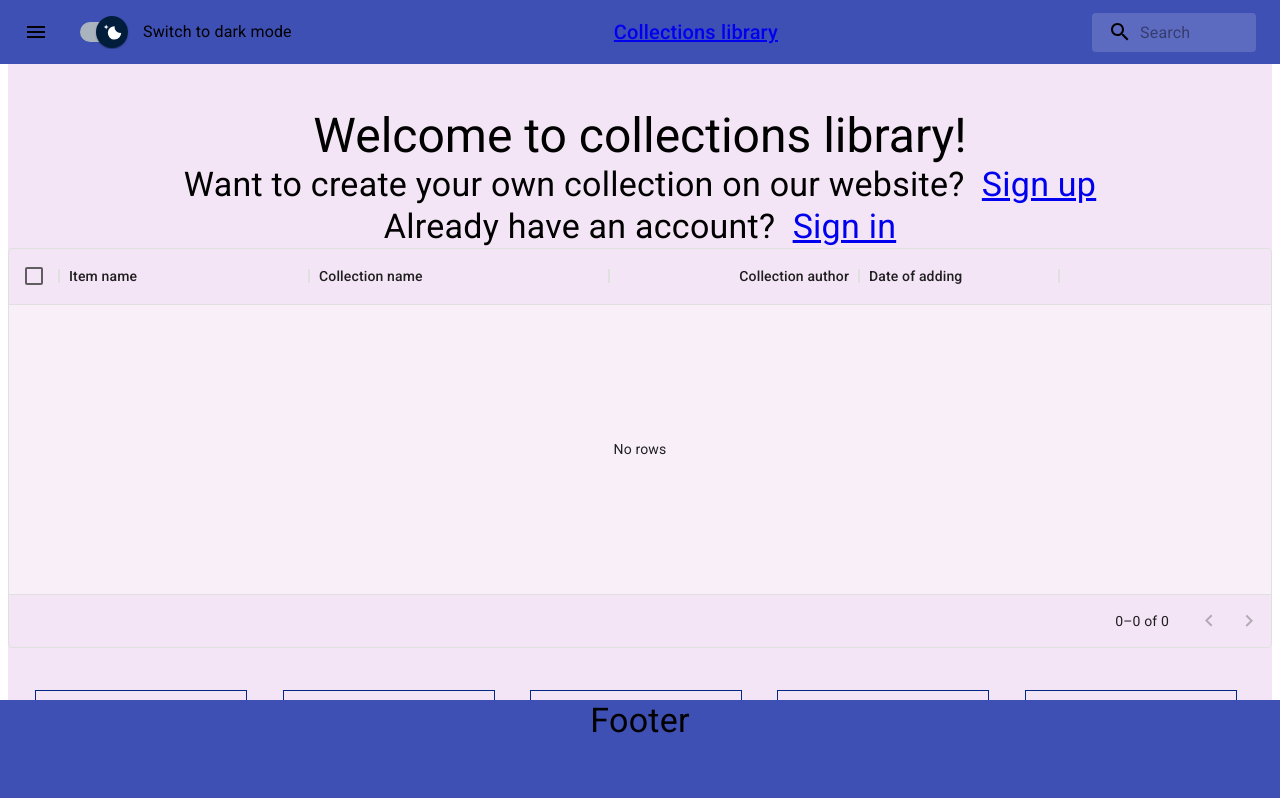
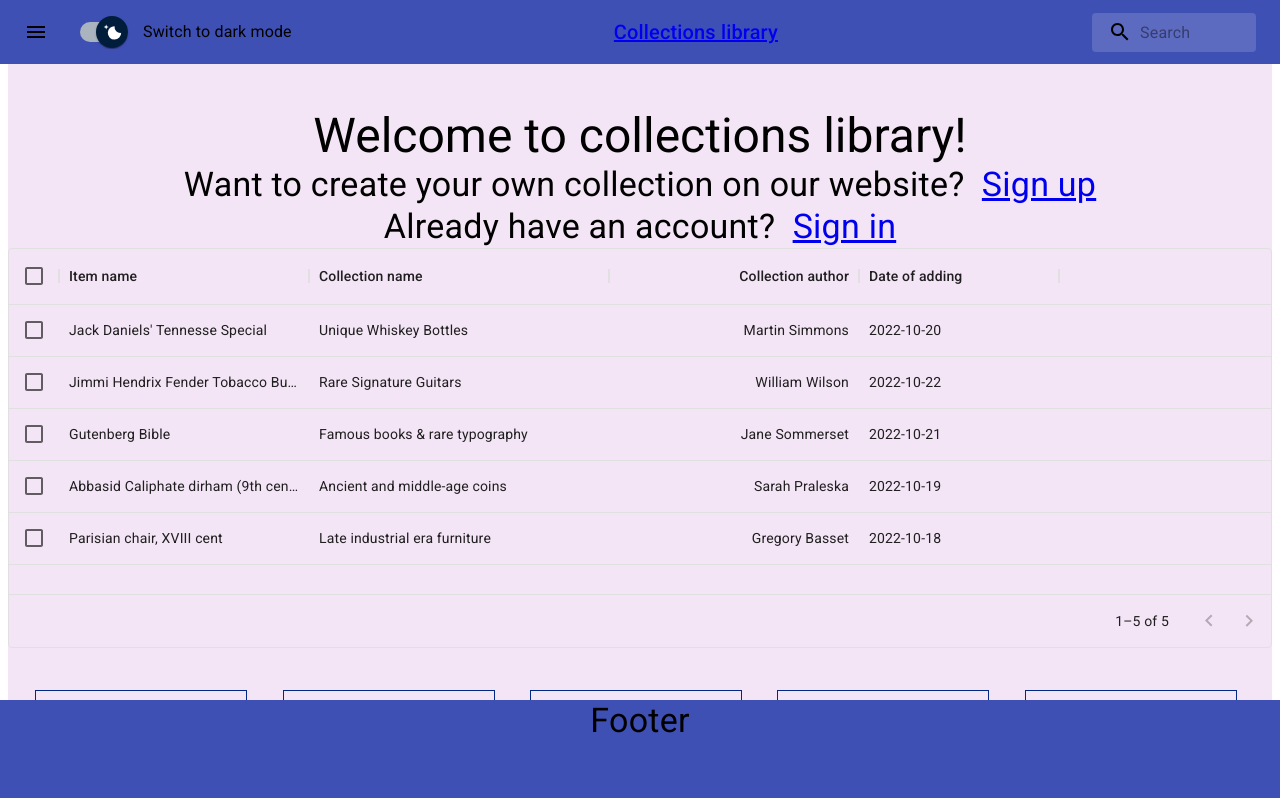
Before and after one commit to arty-mason/Project, a React (Create React App) app in the folder client/: page / in a window 1280 px wide. Shown: the top 798 px of the page. Built offline with nearby package versions, Linux system fonts and the light colour scheme.

Commit message:
Test comit

```diff
--- a/client/src/components/LatestItems.jsx
+++ b/client/src/components/LatestItems.jsx
@@ -1,6 +1,8 @@
 import * as React from "react";
 import Box from "@mui/material/Box";
 import { DataGrid } from "@mui/x-data-grid";
+
+import mockData from "../services/collection-data";
 
 const columns = [
   {
@@ -27,7 +29,15 @@ const columns = [
   },
 ];
 
-const rows = [];
+const rows = mockData.map((data) => {
+  return {
+    id: data.id,
+    item: data.item,
+    collection: data.collection,
+    author: data.author,
+    date: data.date,
+  };
+});
 
 const LatestItems = () => {
   return (
```
Also changed, not shown: client/src/pages/admin/user-list.js (added).
